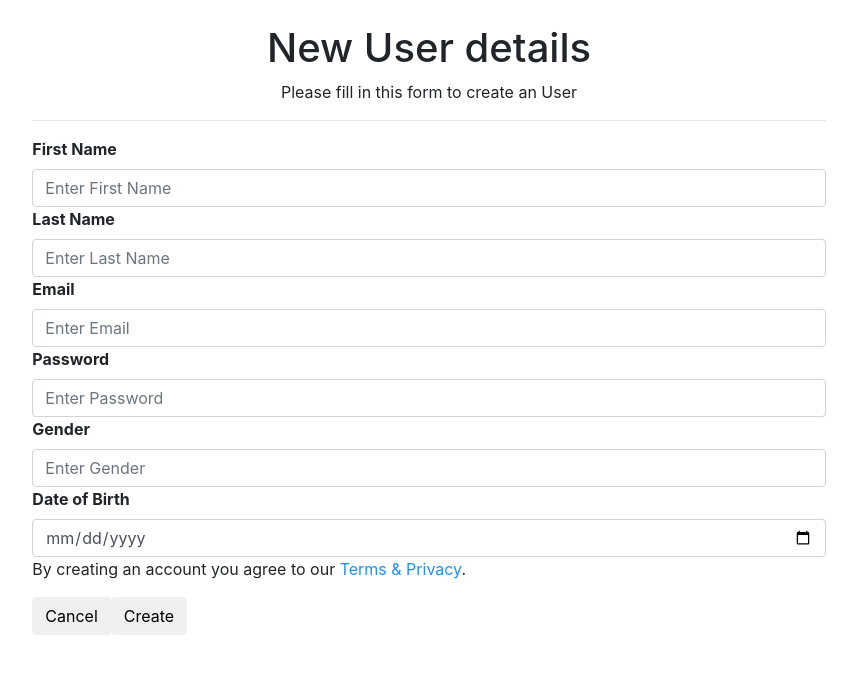
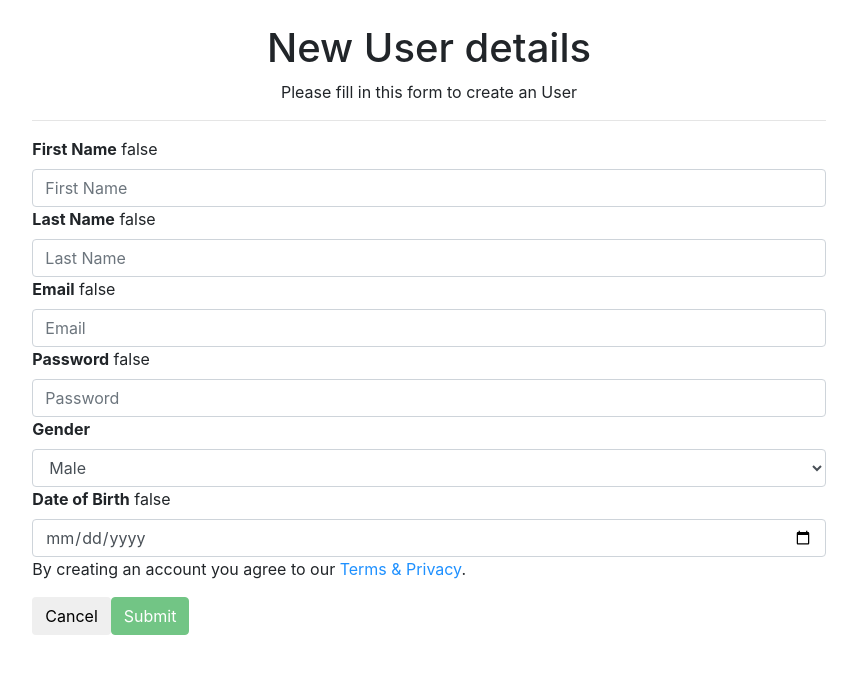
Before and after one commit to Kishan-Kalburgi/Basic-angular-5-login, an Angular app in the folder pilot/: page /addUser in a window 1280 px wide. Shown: the top 674 px of the page, without its empty margins (211-1068 px from the left). Built offline with nearby package versions, Linux system fonts and the light colour scheme.

Commit message:
new user form validation working

```diff
--- a/pilot/src/app/add-user/add-user.component.html
+++ b/pilot/src/app/add-user/add-user.component.html
@@ -3,42 +3,111 @@
 </div>
 
 <div class="custRow row">
-  <div class="col-md-2 col-xs-2 col-lg-2"><span></span></div>
+  <div class="col-md-2 col-xs-2 col-lg-2">
+    <span></span>
+  </div>
+
   <div class="col-md-8 col-xs-8 col-lg-8">
-<form>
+
+    <form novalidate (ngSubmit)="onFormSubmit(signupForm)" #signupForm="ngForm">
+
       <div class="container">
+
         <div style="text-align:center;">
           <h1>New User details</h1>
           <p>Please fill in this form to create an User</p>
         </div>
         <hr>
 
-	  <label for="firstName"><b>First Name</b></label>
-    <input type="text" class="form-control" placeholder="Enter First Name" name="firstName" required>
+        <label for="firstName">
+          <b>First Name</b>
+        </label>   {{ firstName.valid}}
+        <input type="text" class="form-control" [ngModel]="user.firstName" name="firstName" #firstName="ngModel" id="inputfirstName"
+          placeholder="First Name" pattern="^[a-zA-Z][a-zA-Z0-9-_\.]{1,20}$" required>
+        <!-- firstName error block -->
+        <div *ngIf="firstName.invalid && ( firstName.touched)" class="col-sm-3 text-danger">
+          <div *ngIf="firstName.errors?.required">
+            firstName field can't be blank
+          </div>
+        </div>
 
-    <label for="lastName"><b>Last Name</b></label>
-    <input type="text" class="form-control" placeholder="Enter Last Name" name="lastName" required>
+        <label for="lastName">
+          <b>Last Name</b>
+        </label>   {{ lastName.valid}}
+        <input type="text" class="form-control" [ngModel]="user.lastName" name="lastName" #lastName="ngModel" id="inputlastName"
+          placeholder="Last Name" pattern="^[a-zA-Z][a-zA-Z0-9-_\.]{1,20}$" required>
+        <!-- lastName error block -->
+        <div *ngIf="lastName.invalid && ( lastName.touched)" class="col-sm-3 text-danger">
+          <div *ngIf="lastName.errors?.required">
+            Last Name field can't be blank
+          </div>
+        </div>
 
-    <label for="email"><b>Email</b></label>
-    <input type="text" class="form-control" placeholder="Enter Email" name="email" required>
+        <label for="email">
+          <b>Email</b>
+        </label> {{ email.valid}}
+        <input type="text" class="form-control" [ngModel]="user.email" name="email" #email="ngModel" id="inputEmail" placeholder="Email"
+          pattern="[a-z0-9._%+-]+@[a-z0-9.-]+\.[a-z]{2,3}$" required>
+        <!-- Email error block -->
+        <div *ngIf="email.invalid && ( email.touched)" class="col-sm-3 text-danger">
+          <div *ngIf="email.errors?.required">
+            Email field can't be blank
+          </div>
+          <div *ngIf="email.errors?.pattern && email.touched">
+            The email id doesn't seem right
+          </div>
+        </div>
 
-    <label for="password"><b>Password</b></label>
-    <input type="text" class="form-control" placeholder="Enter Password" name="password" required>
+        <!-- Select Password block -->
+        <label for="password">
+          <b>Password</b>
+        </label> {{ password.valid}}
+        <input type="password" class="form-control" [ngModel]="user.password" name="password" #password="ngModel" id="inputpassword"
+          placeholder="Password" pattern="(?=^.{8,}$)((?=.*\d)|(?=.*\W+))(?![.\n])(?=.*[A-Z])(?=.*[a-z]).*$" required>
+        <!-- password error block -->
+        <div *ngIf="password.invalid && ( password.touched)" class="col-sm-3 text-danger">
+          <div *ngIf="password.errors?.required">
+            password field can't be blank
+          </div>
+        </div>
 
-    <label for="gender"><b>Gender</b></label>
-    <input type="text" class="form-control" placeholder="Enter Gender" name="gender" required>
+        <!-- Select Gender block -->
+        <label for="gender">
+          <b>Gender</b>
+        </label> {{ gender.valid}}
+        <select id="select" class="form-control" [ngModel]="user.gender" name="gender" required>
 
-    <label for="dob"><b>Date of Birth</b></label>
-    <input type="date" class="form-control" placeholder="Select Date" name="dob" required>
+          <option *ngFor="let g of gender" [value]="g"> {{g}}
+          </option>
+        </select>
 
-    <p>By creating an account you agree to our <a href="#" style="color:dodgerblue">Terms & Privacy</a>.</p>
+        <!-- Select Date of Birth block -->
+        <label for="dob">
+          <b>Date of Birth</b>
+        </label> {{ dob.valid}}
+        <input type="date" class="form-control" [ngModel]="user.dob" name="dob" #dob="ngModel" id="inputdob" placeholder="Select date"
+          required>
+        <!-- dob error block -->
+        <div *ngIf="dob.invalid && ( dob.touched)" class="col-sm-3 text-danger">
+          <div *ngIf="dob.errors?.required">
+            Date of Birth field can't be blank
+          </div>
+        </div>
+
+        <p>By creating an account you agree to our
+          <a href="#" style="color:dodgerblue">Terms & Privacy</a>.</p>
 
         <div class="clearfix">
-      <button type="button" class="btn btn-default" routerLink="/users">Cancel</button>
-      <button type="submit" class="btn btn-default" routerLink="/users">Create</button>
+            <button type="reset" class="btn btn-default">Cancel</button>
+            <button type="submit" class="btn btn-success"
+                    [disabled]="!signupForm.form.valid"> Submit
+            </button>
         </div>
       </div>
     </form>
   </div>
-<div class="col-md-2 col-xs-2 col-lg-2"><span></span></div>
+
+  <div class="col-md-2 col-xs-2 col-lg-2">
+    <span></span>
   </div>
+</div>
--- a/pilot/src/app/add-user/add-user.component.ts
+++ b/pilot/src/app/add-user/add-user.component.ts
@@ -1,4 +1,5 @@
 import { Component, OnInit } from '@angular/core';
+import { User } from '../common/user'
 
 @Component({
   selector: 'app-add-user',
@@ -8,9 +9,27 @@ import { Component, OnInit } from '@angular/core';
 })
 export class AddUserComponent implements OnInit {
 
-  constructor() { }
+  user: User;
+  gender: any[];
+
+  constructor() {
+    this.gender = ['Male', 'Female', 'Others'];
+      this.user = new User({
+        firstName: '',
+        lastName: '',
+        email: '',
+        gender: this.gender[0],
+        profileImage: '',
+        dob: '',
+        status: ''});
+  }
 
   ngOnInit() {
   }
 
+  onFormSubmit({ value, valid}: { value: User, valid: boolean }) {
+    this.user = value;
+    console.log( this.user);
+    console.log('valid: ' + valid);
+  }
 }
--- a/pilot/src/app/common/mock-users.ts
+++ b/pilot/src/app/common/mock-users.ts
@@ -1,12 +1,12 @@
 import { User } from './user';
 
 export const USERS: User[] = [
-  { firstname: 'sample', lastname: 'Mr. Nice', email:'sample@mail.com', dob:'01/02/1993', gender:'male', profileImage:'#####', status:'Active' },
-  { firstname: 'sample', lastname: 'Mr. Nice', email:'sample@mail.com', dob:'01/02/1993', gender:'male', profileImage:'#####', status:'Active' },
-  { firstname: 'sample', lastname: 'Mr. Nice', email:'sample@mail.com', dob:'01/02/1993', gender:'male', profileImage:'#####', status:'Active' },
-  { firstname: 'sample', lastname: 'Mr. Nice', email:'sample@mail.com', dob:'01/02/1993', gender:'male', profileImage:'#####', status:'Active' },
-  { firstname: 'sample', lastname: 'Mr. Nice', email:'sample@mail.com', dob:'01/02/1993', gender:'male', profileImage:'#####', status:'Active' },
-  { firstname: 'sample', lastname: 'Mr. Nice', email:'sample@mail.com', dob:'01/02/1993', gender:'male', profileImage:'#####', status:'Active' },
-  { firstname: 'sample', lastname: 'Mr. Nice', email:'sample@mail.com', dob:'01/02/1993', gender:'male', profileImage:'#####', status:'Active' },
-  { firstname: 'sample', lastname: 'Mr. Nice', email:'sample@mail.com', dob:'01/02/1993', gender:'male', profileImage:'#####', status:'Active' },
+  { firstName: 'sample', lastName: 'Mr. Nice', email:'sample@mail.com', dob:'01/02/1993', gender:'male', profileImage:'#####', status:'Active' },
+  { firstName: 'sample', lastName: 'Mr. Nice', email:'sample@mail.com', dob:'01/02/1993', gender:'male', profileImage:'#####', status:'Active' },
+  { firstName: 'sample', lastName: 'Mr. Nice', email:'sample@mail.com', dob:'01/02/1993', gender:'male', profileImage:'#####', status:'Active' },
+  { firstName: 'sample', lastName: 'Mr. Nice', email:'sample@mail.com', dob:'01/02/1993', gender:'male', profileImage:'#####', status:'Active' },
+  { firstName: 'sample', lastName: 'Mr. Nice', email:'sample@mail.com', dob:'01/02/1993', gender:'male', profileImage:'#####', status:'Active' },
+  { firstName: 'sample', lastName: 'Mr. Nice', email:'sample@mail.com', dob:'01/02/1993', gender:'male', profileImage:'#####', status:'Active' },
+  { firstName: 'sample', lastName: 'Mr. Nice', email:'sample@mail.com', dob:'01/02/1993', gender:'male', profileImage:'#####', status:'Active' },
+  { firstName: 'sample', lastName: 'Mr. Nice', email:'sample@mail.com', dob:'01/02/1993', gender:'male', profileImage:'#####', status:'Active' },
 ];
--- a/pilot/src/app/common/user.ts
+++ b/pilot/src/app/common/user.ts
@@ -1,12 +1,15 @@
 export class User {
 
-    constructor(
-        public firstname: string,
-        public lastname: string,
-        public email: string,
-        public gender: string,
-        public profileImage: string,
-        public dob: string,
-        public status: string,
-    ) {}
+    firstName: string;
+    lastName: string;
+    email: string;
+    gender: string;
+    profileImage: string;
+    dob: string;
+    status: string;
+
+    constructor(values: Object = {}) {
+        /*Constructor initialization*/
+        Object.assign(this, values);
+    }
 }
--- a/pilot/src/app/login/login.component.html
+++ b/pilot/src/app/login/login.component.html
@@ -1,15 +1,15 @@
 <!-- Login form -->
 <div class="loginContainer">
   <h1>Login </h1>
-  <form>
+  <form >
     <div class="form-group">
       <label for="email">Email address:</label><br>
-      <input type="email" class="form-control" id="email" name="email" [(ngModel)]="email">
+      <input type="email" class="form-control" id="email" name="email" required [(ngModel)]="email" >
     </div>
     <div class="form-group">
       <label for="pwd">Password:</label><br>
-      <input type="password" class="form-control" id="pwd" name="passowrd" [(ngModel)]="password">
+      <input type="password" class="form-control" id="pwd" name="passowrd" required [(ngModel)]="password" >
     </div>
-    <button class="btn btn-default" routerLink="/users"  routerLinkActive="active">Login</button>
+    <button class="btn btn-default" routerLink="/users"> Login </button>
   </form>
 </div>
--- a/pilot/src/app/login/login.component.ts
+++ b/pilot/src/app/login/login.component.ts
@@ -1,5 +1,7 @@
 import { Component, OnInit } from '@angular/core';
 import { User } from '../common/user';
+import { Router } from '@angular/router'
+import { FormsModule }   from '@angular/forms';
 
 @Component({
   selector: 'app-login',
@@ -9,9 +11,13 @@ import { User } from '../common/user';
 
 export class LoginComponent implements OnInit {
 
-  constructor() { }
+  constructor(private router:Router) { }
 
   ngOnInit() {
   }
 
+  saveEvent(event) {
+    // this.eventService.saveEvent(event)
+    this.router.navigate(['/users'])
+  }
 }
```
Lines whose indentation alone changed are shown as unchanged.
